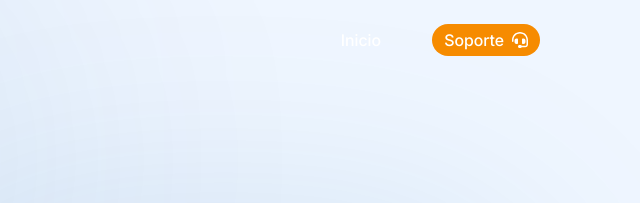
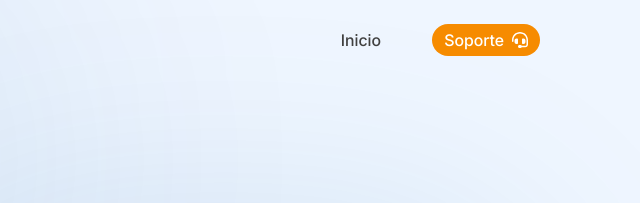
Before and after one commit to svsolutecno-prog/climaelectro12, a website: page index.html in a window 1280 px wide. Shown: the top 203 px of the page, 640-1280 px from the left. Drawn offline with Linux system fonts and the light colour scheme.

Commit message:
refactor

```diff
--- a/header.html
+++ b/header.html
@@ -8,7 +8,7 @@
     <div class="nav-links right-[-100%]">
         <ul class="flex gap-5 items-center">
             <li>
-                <a href="index.html" class="text-neutral-700 md:text-white">Inicio</a>
+                <a href="index.html" class="text-neutral-700 md:text-black">Inicio</a>
             </li>
             <li>
                 <a href="support.html" class="flex gap-2 items-center bg-yellow-sitca text-white! px-3 py-1 rounded-full">
```
Also changed, not shown: src/img/alliance.png (deleted), src/img/background.jpg (deleted), src/img/banner-01.jpg (deleted), src/img/banner.jpg (deleted), src/img/button-1.png (deleted), src/img/button-2.png (deleted), src/img/button-3.png (deleted), src/img/button-4.png (deleted), src/img/button-5.png (deleted), src/img/img-box.png (deleted), src/img/logo-01.svg (deleted), src/img/logo-icon.png (deleted), src/img/logo.svg (deleted), src/img/pos-1.png (deleted), 5 more files.
